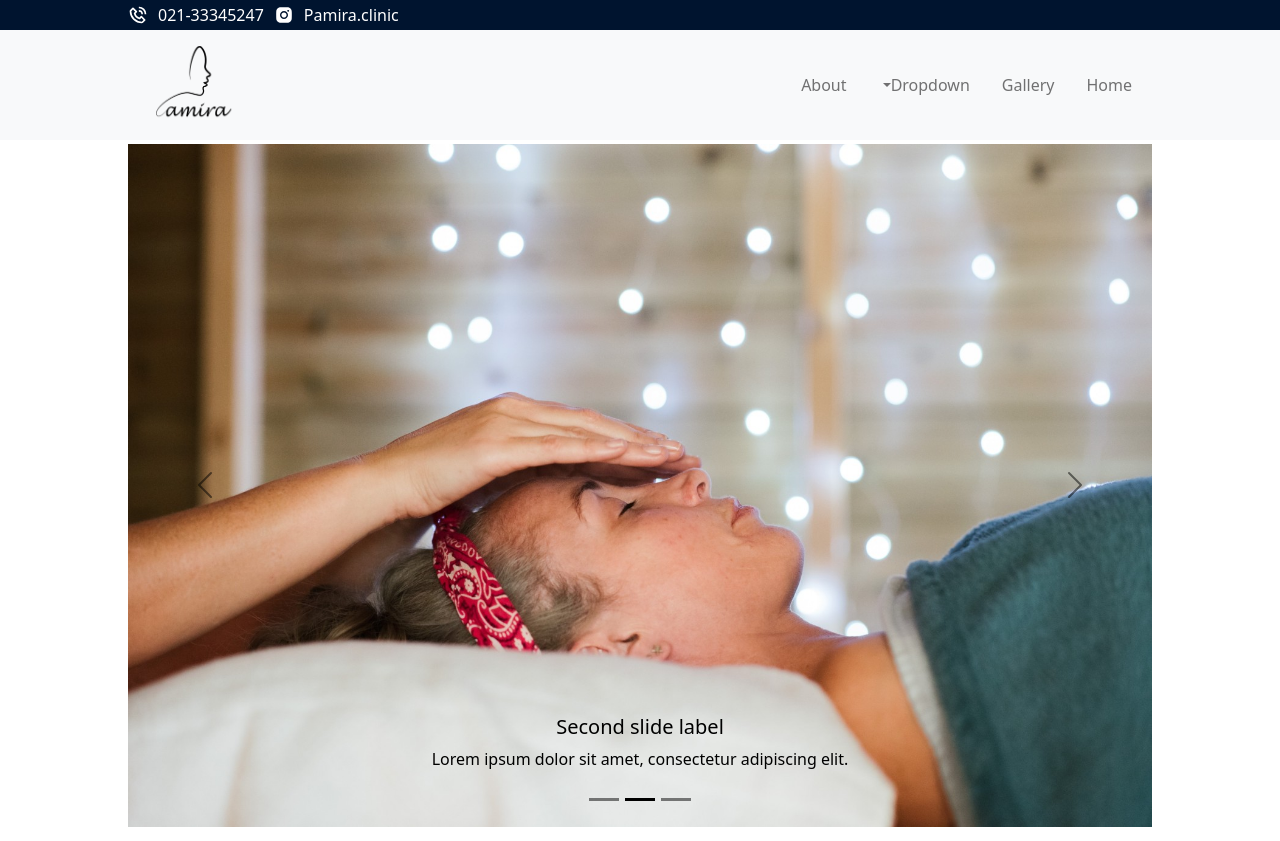
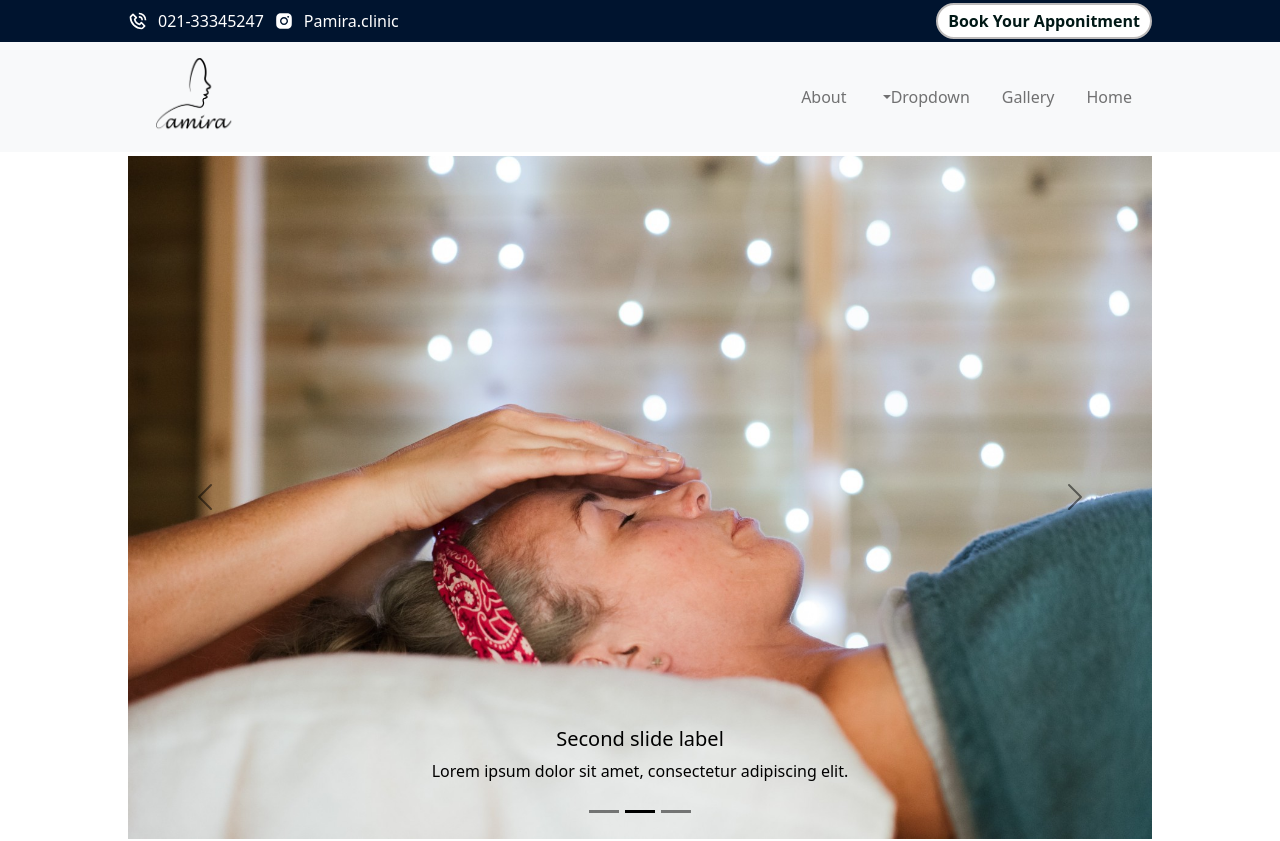
Before and after one commit to Syousef-zadeh/Pamira, a React (Create React App) app: page / in a window 1280 px wide. Shown: the top 841 px of the page. Built offline with nearby package versions, Linux system fonts and the light colour scheme; no server answers.

Commit message:
get large services

```diff
--- a/src/components/Headers/components/Top-Header.js
+++ b/src/components/Headers/components/Top-Header.js
@@ -15,9 +15,9 @@ const TopHeader = (props) => {
         <span className={styles.address}>Pamira.clinic</span>
       </div>
 
-      {/* <div className={styles.btn}>
+      <div className={styles.btn}>
         <AppointmentButton />
-      </div> */}
+      </div>
     </div>
   );
 };
```
Also changed, not shown: 1 other file (tests, documents, lock files or other folders).
